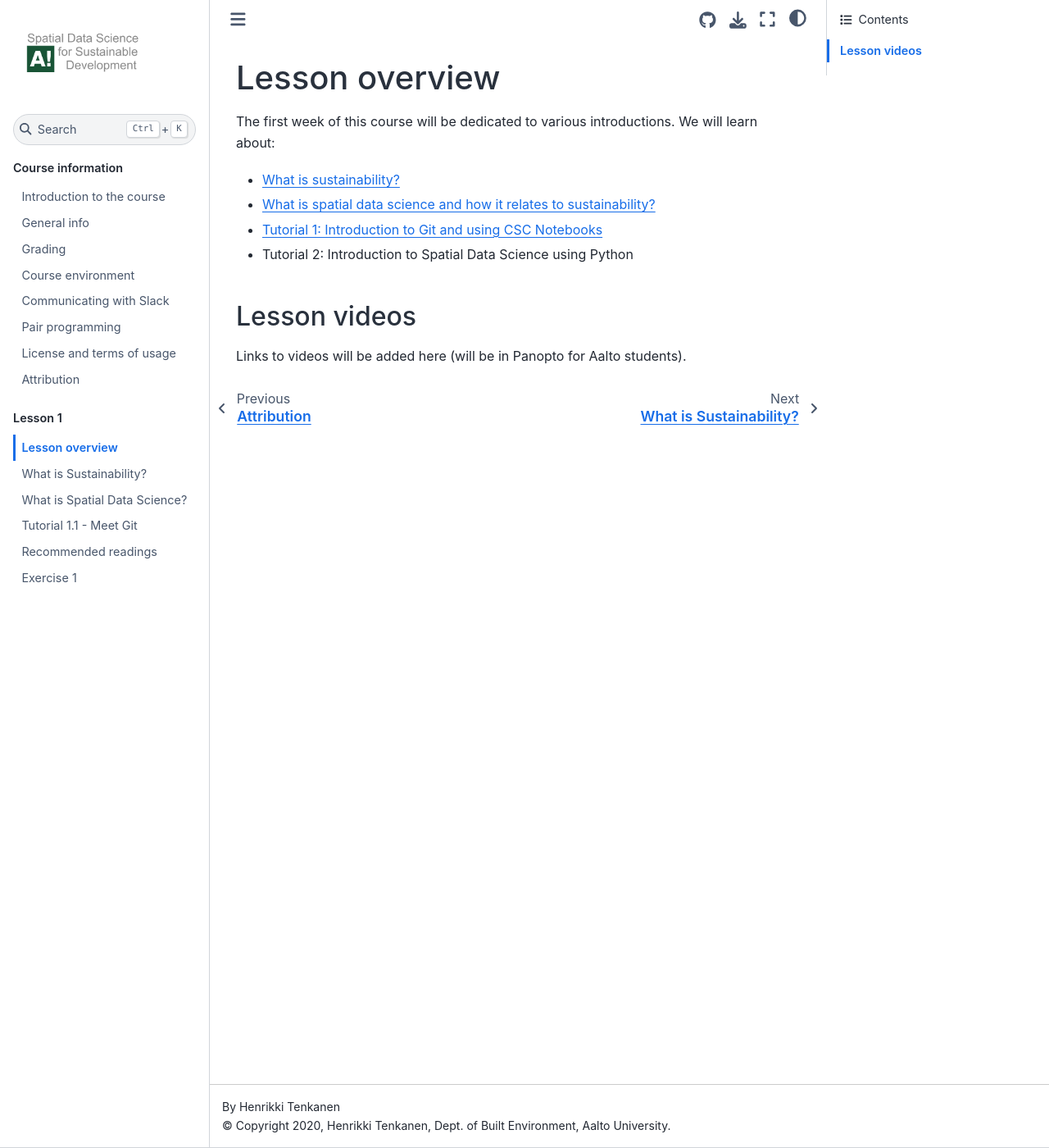
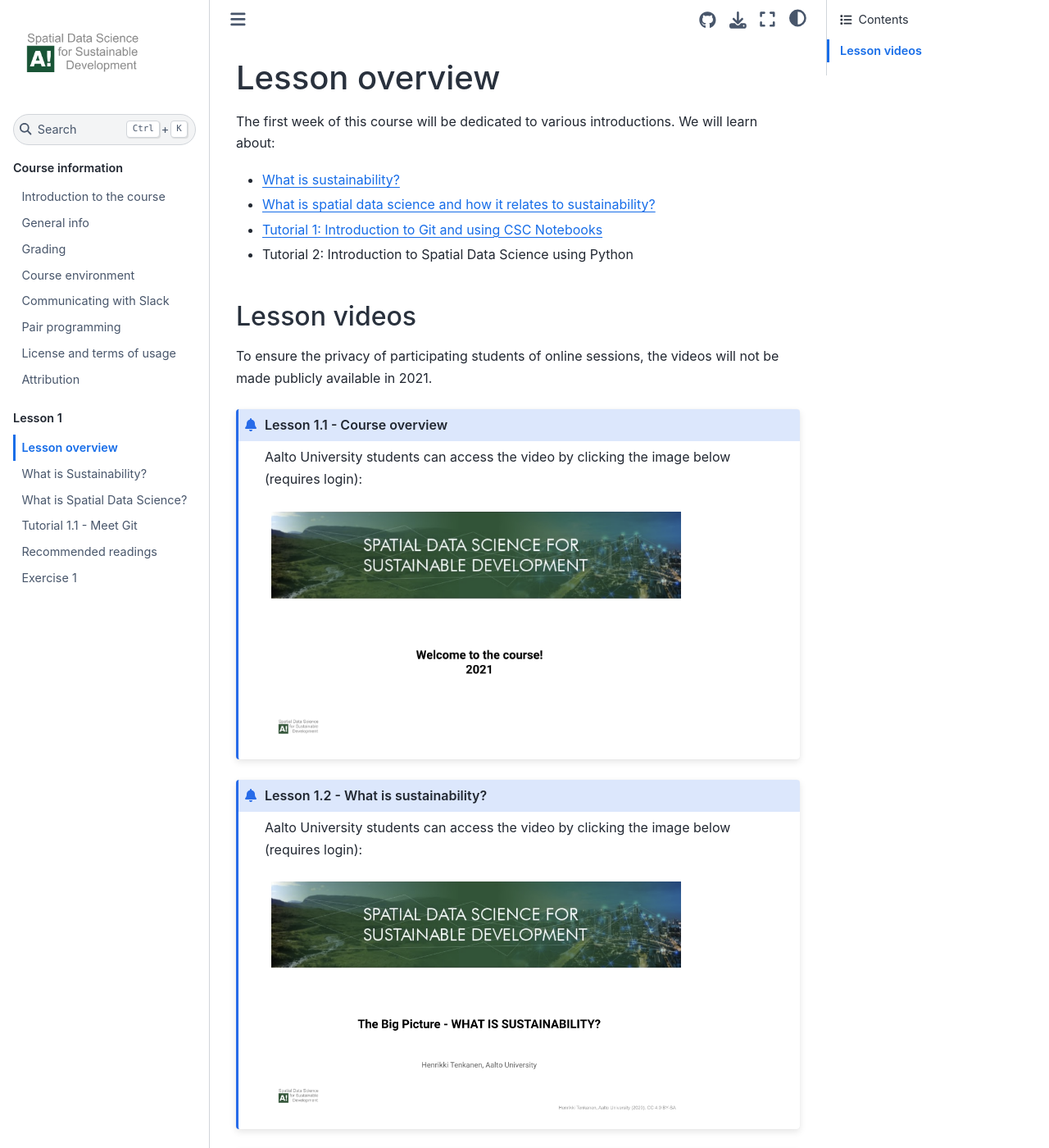
Before and after one commit to AaltoGIS/Sustainability-GIS, a Sphinx documentation site: the page built from source/lessons/L1/lesson-overview.rst, in a window 1280 px wide and 1400 px high. Shown: the whole window at 82% size. Built offline with Sphinx 7.4.7 and the Sphinx Book theme 1.1.4, drawn with Linux system fonts in a browser that asks for light colours; pages that are not in the unit, such as notebooks, are missing from menus; some of the changed text lies outside the part shown.

Commit message:
Update links to videos

```diff
--- a/source/lessons/L1/lesson-overview.rst
+++ b/source/lessons/L1/lesson-overview.rst
@@ -11,4 +11,31 @@ The first week of this course will be dedicated to various introductions. We wil
 Lesson videos
 -------------
 
-Links to videos will be added here (will be in Panopto for Aalto students).
+To ensure the privacy of participating students of online sessions, the videos will not be made publicly available in 2021.
+
+.. admonition:: Lesson 1.1 - Course overview
+
+    Aalto University students can access the video by clicking the image below (requires login):
+
+    .. figure:: img/SDS4SD-Lesson-1.1.png
+        :target: https://aalto.cloud.panopto.eu/Panopto/Pages/Viewer.aspx?id=8561d448-c701-426b-91ec-acad01115f82
+        :width: 500px
+        :align: left
+
+.. admonition:: Lesson 1.2 - What is sustainability?
+
+    Aalto University students can access the video by clicking the image below (requires login):
+
+    .. figure:: img/SDS4SD-Lesson-1.2.png
+        :target: https://aalto.cloud.panopto.eu/Panopto/Pages/Viewer.aspx?id=9e8ded5f-2634-4e0d-a86f-acad013253b4
+        :width: 500px
+        :align: left
+
+.. admonition:: Lesson 1.3 - What is Spatial Data Science?
+
+    Aalto University students can access the video by clicking the image below (requires login):
+
+    .. figure:: img/SDS4SD-Lesson-1.3.png
+        :target: https://aalto.cloud.panopto.eu/Panopto/Pages/Viewer.aspx?id=2c5cd5cc-9398-4fb0-b3b2-acad0147832a
+        :width: 500px
+        :align: left
```
Also changed, not shown: source/lessons/L1/img/SDS4SD-Lesson-1.1.png (added), source/lessons/L1/img/SDS4SD-Lesson-1.2.png (added), source/lessons/L1/img/SDS4SD-Lesson-1.3.png (added).
